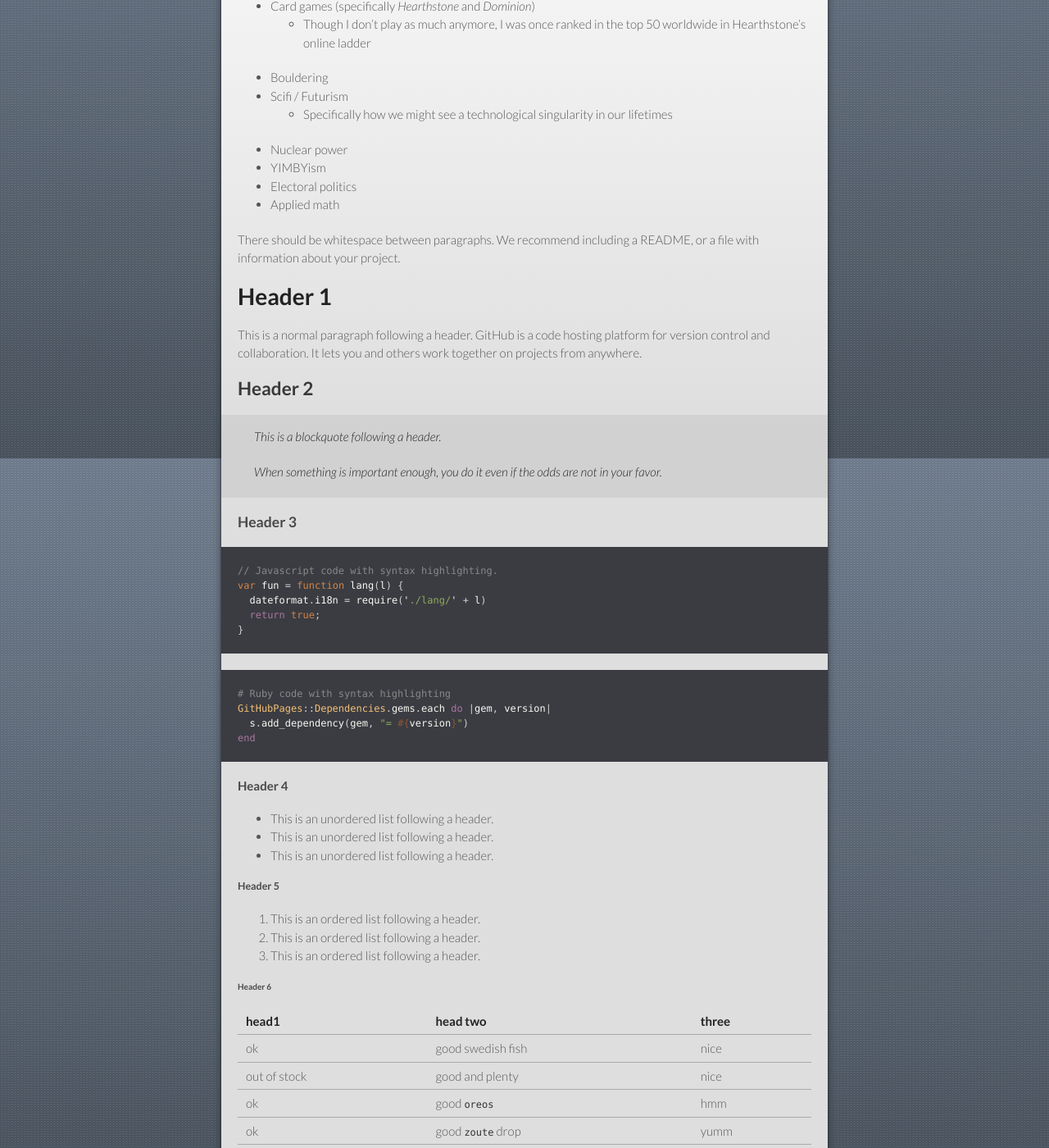
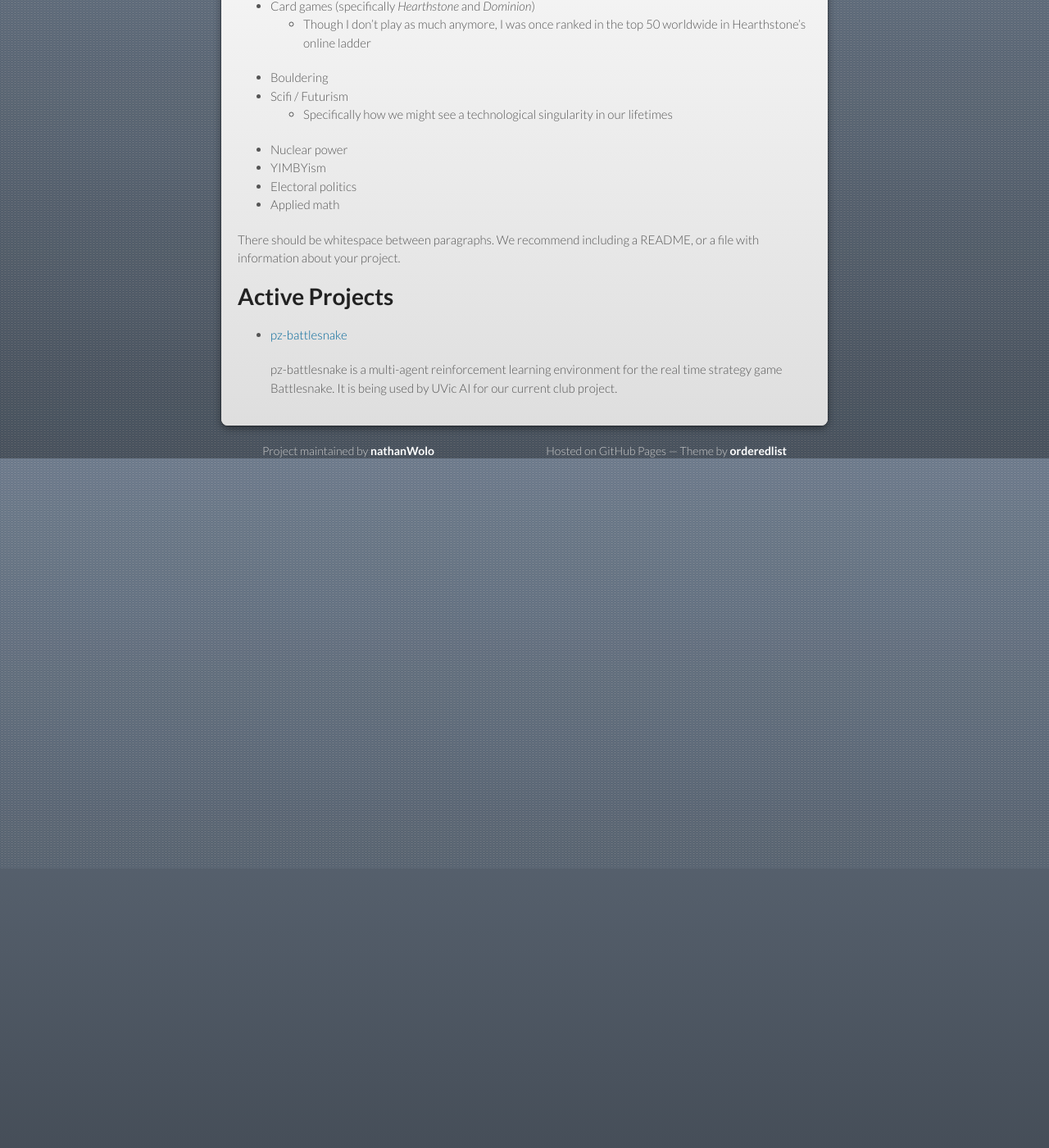
Before and after one commit to nathanWolo/blog, a Jekyll site: the page built from index.md, in a window 1280 px wide and 1400 px high, scrolled down 341 px. Shown: the whole window at 82% size. Built offline with Jekyll 4.4.1, drawn with Linux system fonts in a browser that asks for light colours; some of the changed text lies outside the part shown.

Commit message:
added a projects section

````diff
--- a/index.md
+++ b/index.md
@@ -24,114 +24,8 @@ I have a pretty broad range of interests I'm likely to post about, and if you're
 
 There should be whitespace between paragraphs. We recommend including a README, or a file with information about your project.
 
-# Header 1
+# Active Projects
 
-This is a normal paragraph following a header. GitHub is a code hosting platform for version control and collaboration. It lets you and others work together on projects from anywhere.
-
-## Header 2
-
-> This is a blockquote following a header.
->
-> When something is important enough, you do it even if the odds are not in your favor.
-
-### Header 3
-
-```js
-// Javascript code with syntax highlighting.
-var fun = function lang(l) {
-  dateformat.i18n = require('./lang/' + l)
-  return true;
-}
-```
-
-```ruby
-# Ruby code with syntax highlighting
-GitHubPages::Dependencies.gems.each do |gem, version|
-  s.add_dependency(gem, "= #{version}")
-end
-```
-
-#### Header 4
-
-*   This is an unordered list following a header.
-*   This is an unordered list following a header.
-*   This is an unordered list following a header.
-
-##### Header 5
-
-1.  This is an ordered list following a header.
-2.  This is an ordered list following a header.
-3.  This is an ordered list following a header.
-
-###### Header 6
-
-| head1        | head two          | three |
-|:-------------|:------------------|:------|
-| ok           | good swedish fish | nice  |
-| out of stock | good and plenty   | nice  |
-| ok           | good `oreos`      | hmm   |
-| ok           | good `zoute` drop | yumm  |
-
-### There's a horizontal rule below this.
-
-* * *
-
-### Here is an unordered list:
-
-*   Item foo
-*   Item bar
-*   Item baz
-*   Item zip
-
-### And an ordered list:
-
-1.  Item one
-1.  Item two
-1.  Item three
-1.  Item four
-
-### And a nested list:
-
-- level 1 item
-  - level 2 item
-  - level 2 item
-    - level 3 item
-    - level 3 item
-- level 1 item
-  - level 2 item
-  - level 2 item
-  - level 2 item
-- level 1 item
-  - level 2 item
-  - level 2 item
-- level 1 item
-
-### Small image
-
-![Octocat](https://github.githubassets.com/images/icons/emoji/octocat.png)
-
-### Large image
-
-![Branching](https://guides.github.com/activities/hello-world/branching.png)
-
-
-### Definition lists can be used with HTML syntax.
-
-<dl>
-<dt>Name</dt>
-<dd>Godzilla</dd>
-<dt>Born</dt>
-<dd>1952</dd>
-<dt>Birthplace</dt>
-<dd>Japan</dd>
-<dt>Color</dt>
-<dd>Green</dd>
-</dl>
-
-```
-Long, single-line code blocks should not wrap. They should horizontally scroll if they are too long. This line should be long enough to demonstrate this.
-```
-
-```
-The final element.
-```
+* <a href= "https://github.com/nathanWolo/pz-battlesnake">pz-battlesnake </a>
+<ul> pz-battlesnake is a multi-agent reinforcement learning environment for the real time strategy game Battlesnake.
+It is being used by UVic AI for our current club project. </ul>
````
